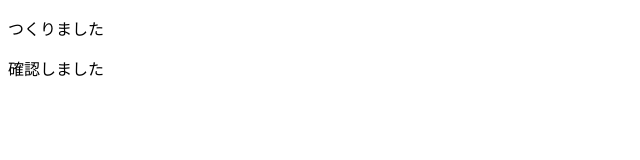
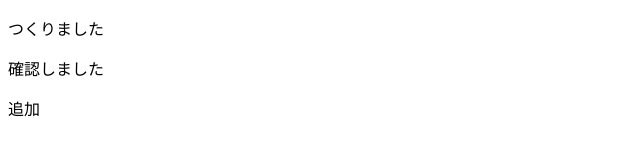
Before and after one commit to nagasawanaoyuki/Pages, a plain HTML site: page index.html in a window 1280 px wide. Shown: the full height of the page, 0-640 px from the left. Drawn offline with Linux system fonts and the light colour scheme.

Commit message:
second_commit

```diff
--- a/index.html
+++ b/index.html
@@ -6,5 +6,6 @@
   <body>
     <p>つくりました</p>
 	<p>確認しました</p>
+	<p>追加</p>
   </body>
 </html>
```
